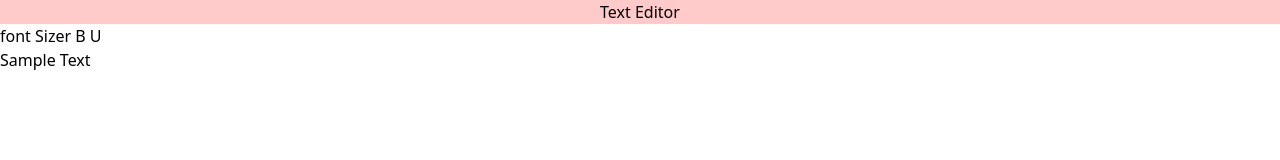
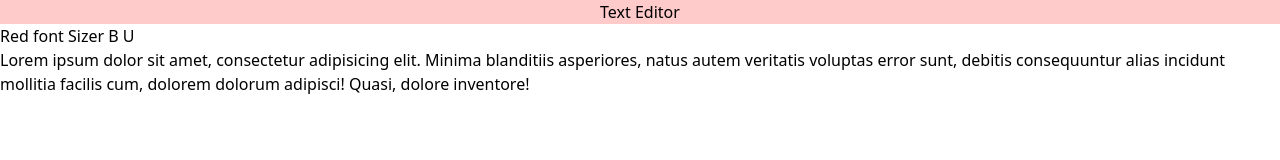
Before and after one commit to neimaaman/texteditor, a plain HTML site: page index.html in a window 1280 px wide. Drawn offline with nearby package versions, Linux system fonts and the light colour scheme.

Commit message:
added more button

```diff
--- a/index.html
+++ b/index.html
@@ -1,17 +1,20 @@
 <!DOCTYPE html>
 <html lang="en">
-        <head>
+    <head>
             <meta charset="UTF-8">
             <meta name="viewport" content="width=device-width, initial-scale=1.0">
             <title>Document</title>
             <script src="https://cdn.tailwindcss.com"></script>
             <link href="https://unpkg.com/tailwindcss@^2/dist/tailwind.min.css" rel="stylesheet">
-        </head>
+    </head>
     <body>
         <h1 class="text-7x1 bg-red-200 text-center">
             Text Editor
         </h1>
-
+        <button
+            onclick="document.getElementById('compose').classList.toggle('text-red-500')">
+            Red
+        </button>
         <button
             onclick="document.getElementById('compose').style.fontSize= '36px'">
             font Sizer
@@ -28,7 +31,8 @@
             U
         </button>
 
-        <p id="compose">Sample Text</p>
+        <p id="compose">Lorem ipsum dolor sit amet, consectetur adipisicing elit. Minima blanditiis asperiores, natus autem veritatis voluptas error sunt,
+                        debitis consequuntur alias incidunt mollitia facilis cum, dolorem dolorum adipisci! Quasi, dolore inventore!</p>
 
     </body>
 </html>
```
